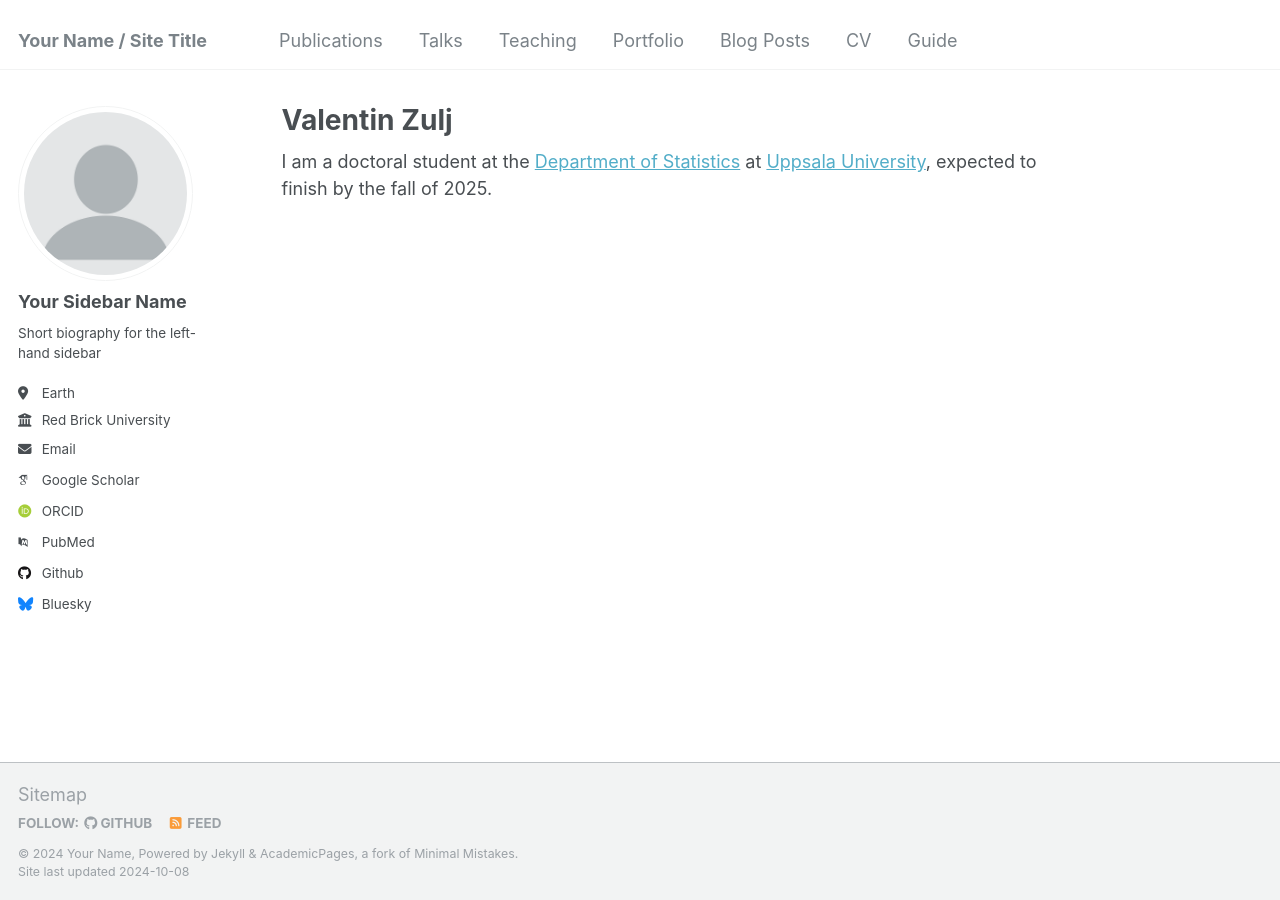
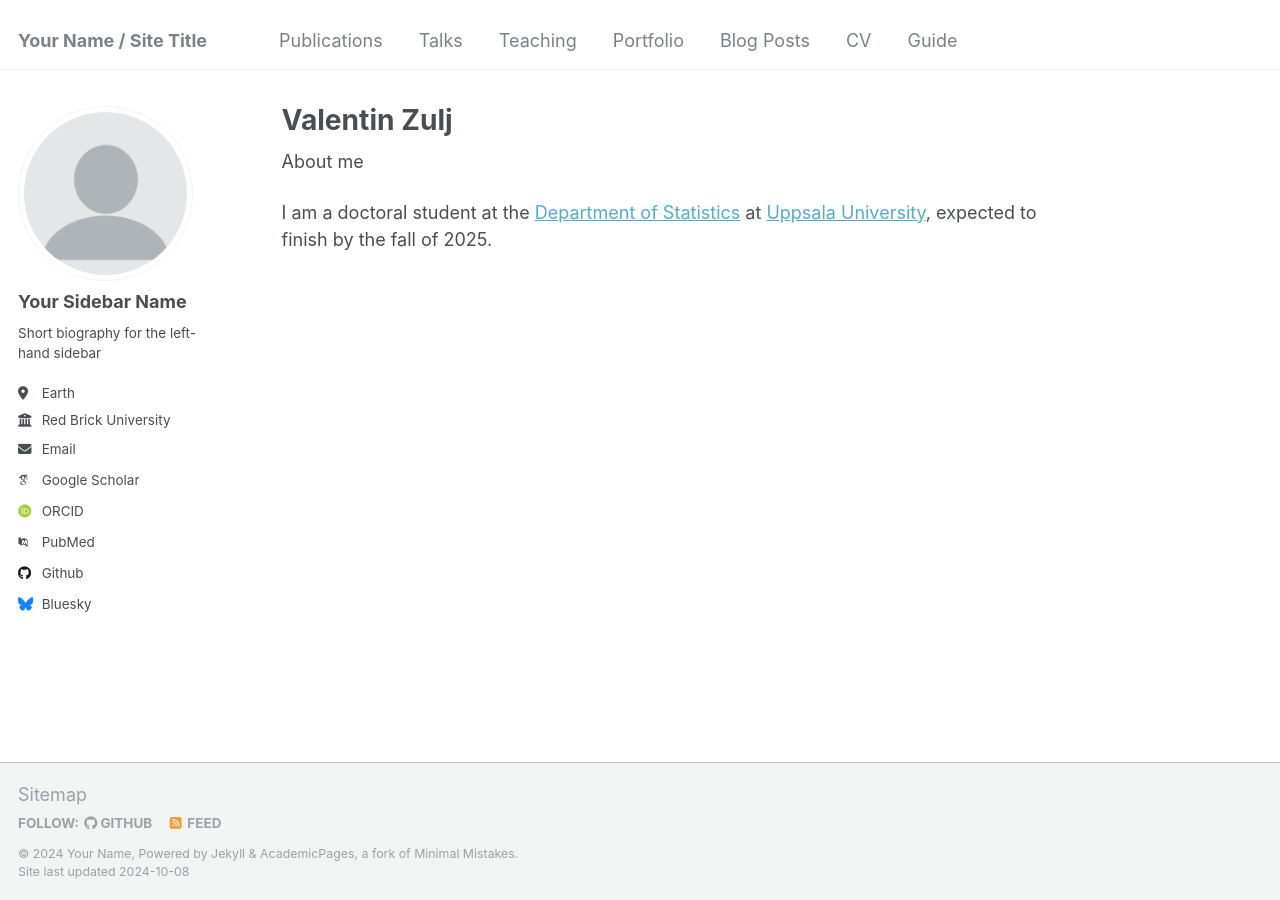
Before and after one commit to valentinzulj/valentinzulj.github.io, a Jekyll site: the page built from _pages/about.md, in a window 1280 px wide. Built offline with Jekyll 4.4.1, drawn with Linux system fonts in a browser that asks for light colours; some web fonts are replaced.

Commit message:
update about me

```diff
--- a/_pages/about.md
+++ b/_pages/about.md
@@ -1,10 +1,13 @@
 ---
 permalink: /
 title: "Valentin Zulj"
+excerpt: "About me"
 author_profile: true
 redirect_from:
   - /about/
   - /about.html
 ---
+About me
+
 
 I am a doctoral student at the [Department of Statistics](https://www.uu.se/en/department/statistics) at [Uppsala University](https://www.uu.se/en), expected to finish by the fall of 2025.
```
